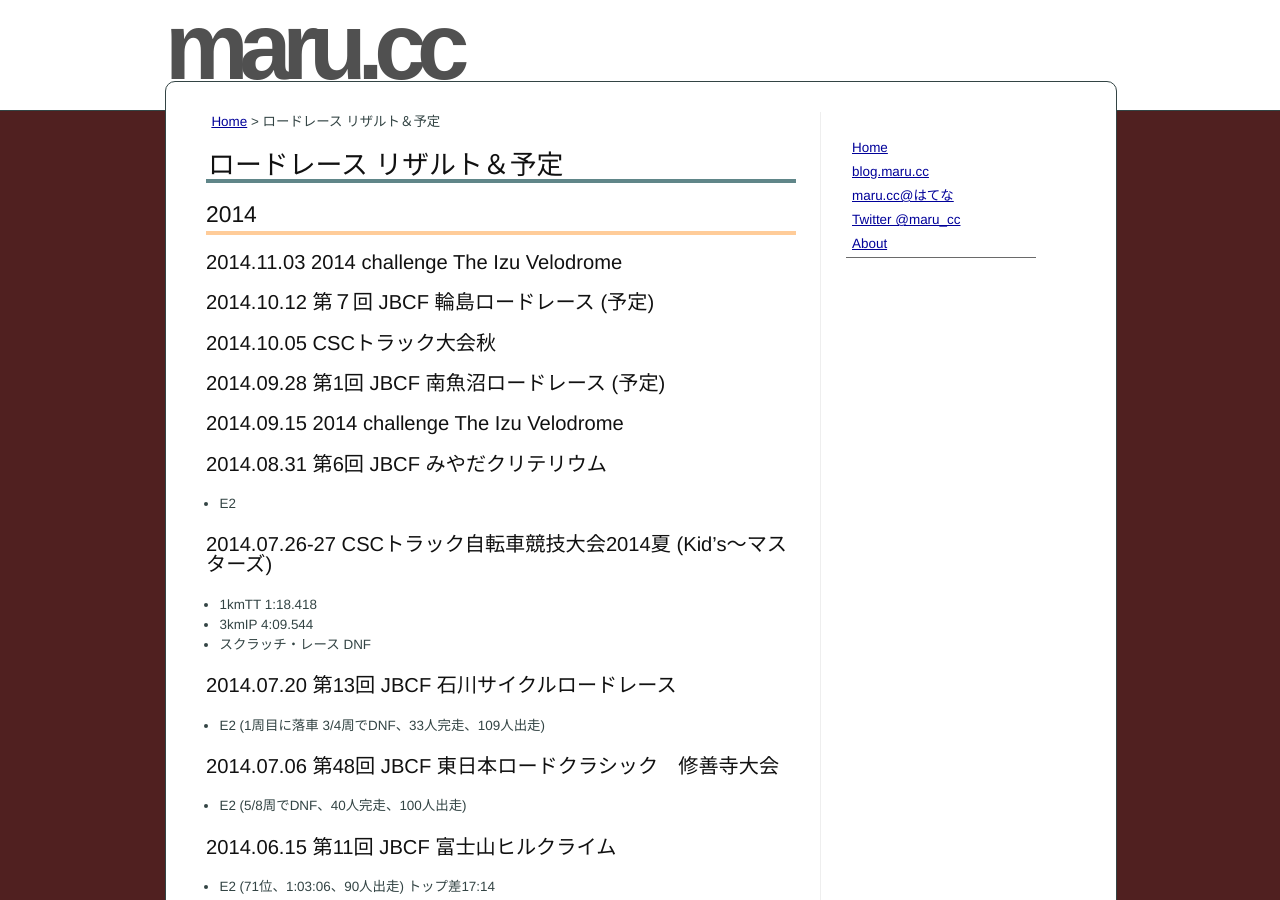
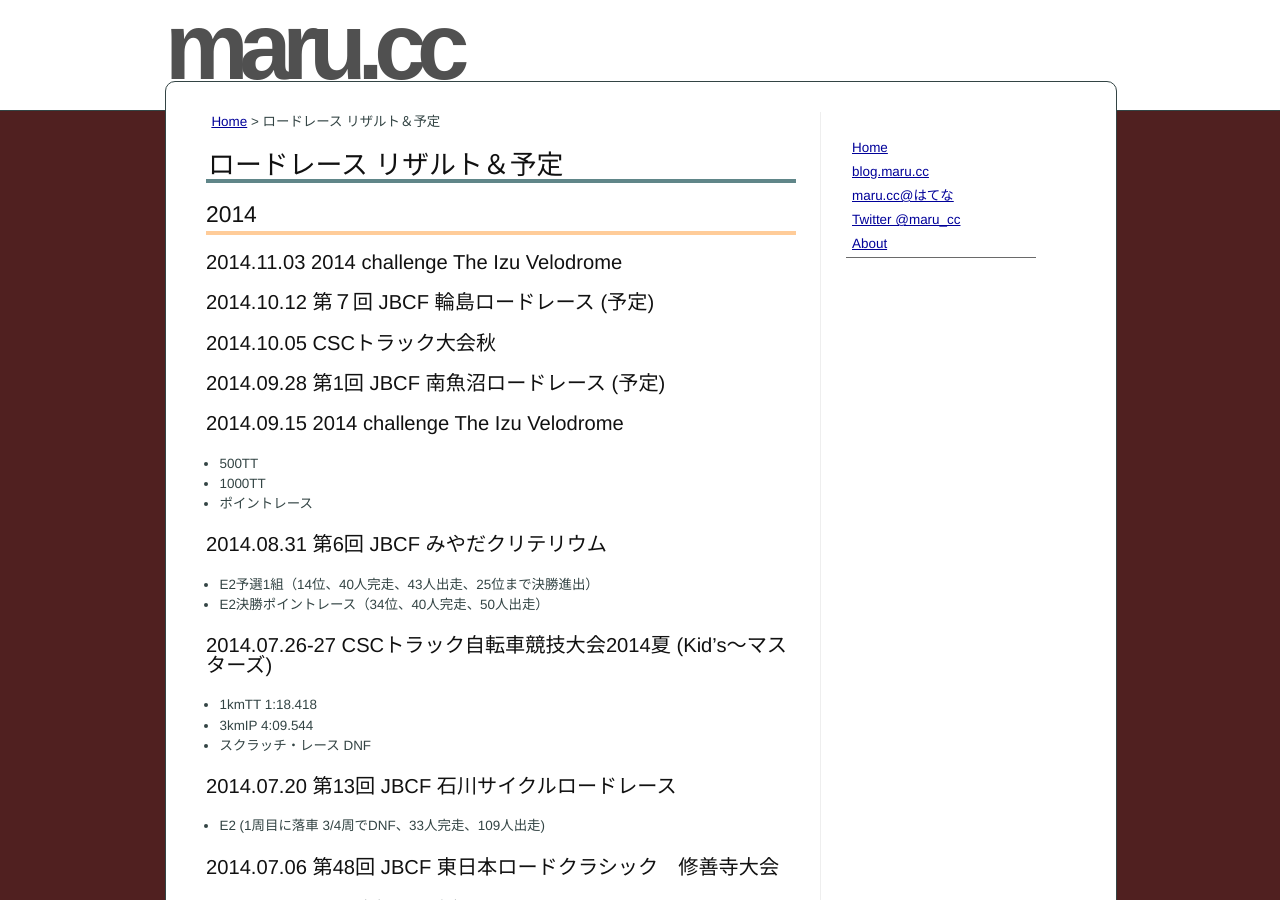
Before and after one commit to marucc/marucc.github.io, a Jekyll site: the page built from sports/results_bike.md, in a window 1280 px wide and 900 px high. Built offline with Jekyll 4.4.1, drawn with Linux system fonts in a browser that asks for light colours.

Commit message:
みやだクリテ

```diff
--- a/sports/results_bike.md
+++ b/sports/results_bike.md
@@ -20,9 +20,13 @@ markdown: kramdown
 ### 2014.09.28 第1回 JBCF 南魚沼ロードレース (予定)
 
 ### 2014.09.15 2014 challenge The Izu Velodrome
+- 500TT
+- 1000TT
+- ポイントレース
 
 ### 2014.08.31 第6回 JBCF みやだクリテリウム
-- E2
+- E2予選1組（14位、40人完走、43人出走、25位まで決勝進出）
+- E2決勝ポイントレース（34位、40人完走、50人出走）
 
 ### 2014.07.26-27 CSCトラック自転車競技大会2014夏 (Kid's〜マスターズ)
 - 1kmTT 1:18.418
```
